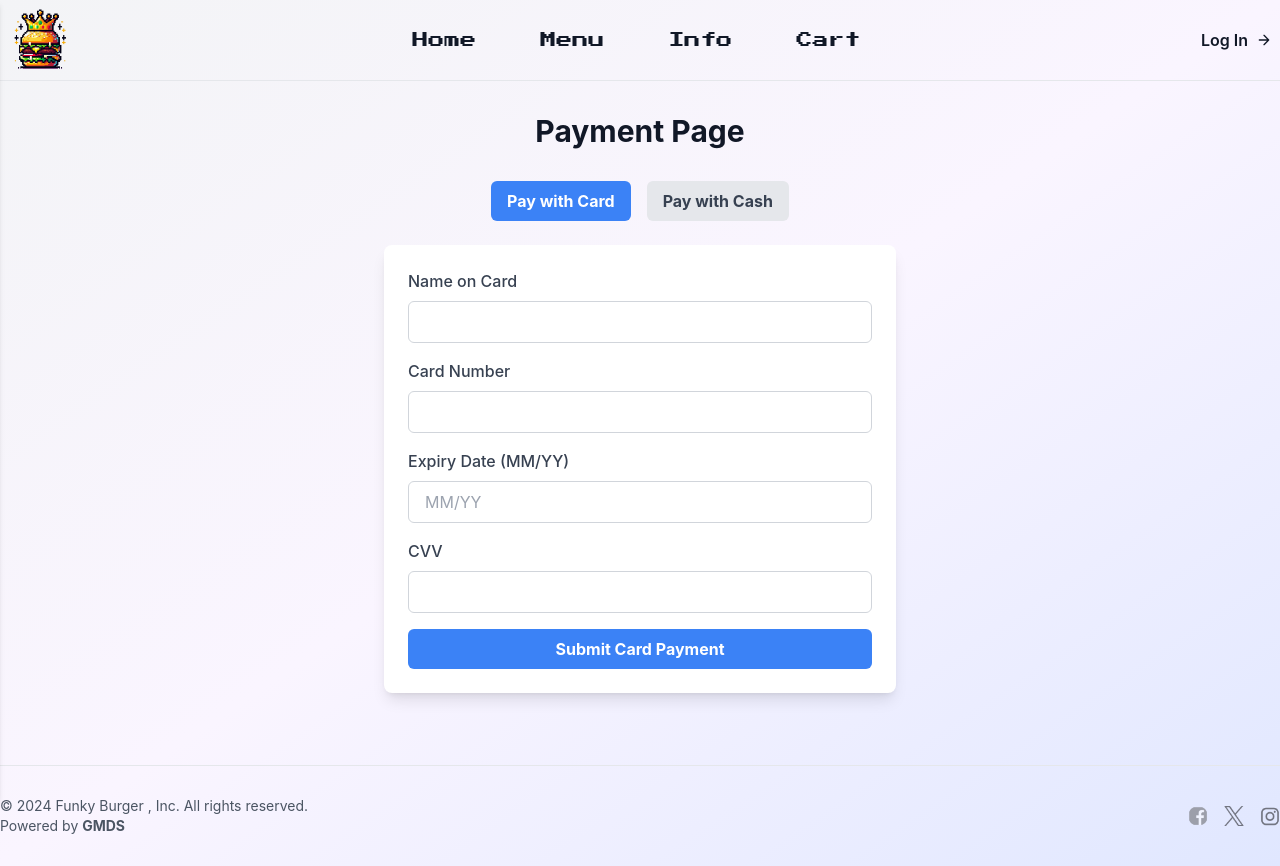
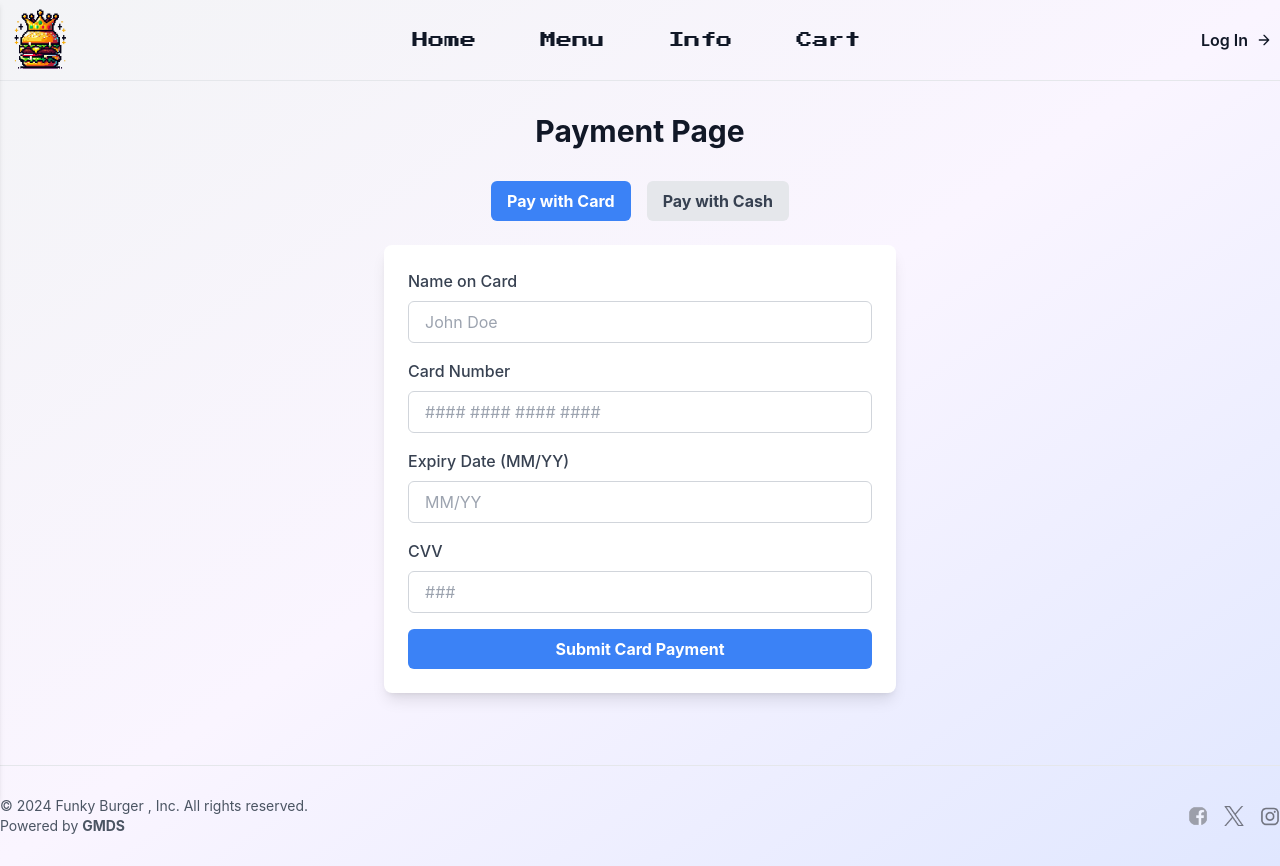
Before and after one commit to mandwras/Funky-Burger, a Next.js app: page /pay in a window 1280 px wide. Built offline with nearby package versions, Linux system fonts and the light colour scheme.

Commit message:
payment page improved/logic not finished

```diff
--- a/src/app/hooks/useCart.js
+++ b/src/app/hooks/useCart.js
@@ -105,6 +105,13 @@ const useCart = () => {
     };
   };
 
+  //empty cart on checkout function
+  const emptyCart = () => {
+      setCart([]);
+      localStorage.removeItem("cart");
+      console.log("Cart is empty")
+  };
+
   return {
     isCartVisible,
     isCartButtonVisible,
@@ -113,6 +120,7 @@ const useCart = () => {
     closeCart,
     handleAddToCart,
     setCart,
+    emptyCart,
   };
 };
 
--- a/src/app/pay/page.js
+++ b/src/app/pay/page.js
@@ -1,21 +1,24 @@
-"use client"
-import React, { useState } from "react";
+"use client";
+import React, { useEffect, useState } from "react";
 import Header from "../components/header";
 import Footer from "../components/footer";
+import useCart from "../hooks/useCart"; // Import the useCart hook
 
 const PaymentPage = () => {
-  const [paymentMethod, setPaymentMethod] = useState("card"); // Default to card payment
+  const { emptyCart } = useCart();
+  const [paymentMethod, setPaymentMethod] = useState("card");
   const [cardNumber, setCardNumber] = useState("");
   const [expiryDate, setExpiryDate] = useState("");
   const [cvv, setCvv] = useState("");
   const [nameOnCard, setNameOnCard] = useState("");
   const [error, setError] = useState("");
 
+
   const handlePayment = (e) => {
     e.preventDefault();
 
     if (paymentMethod === "card") {
-      // Basic validation for card payment
+      // Validation for card payment
       if (!cardNumber || !expiryDate || !cvv || !nameOnCard) {
         setError("Please fill in all card details.");
         return;
@@ -29,12 +32,17 @@ const PaymentPage = () => {
         return;
       }
       setError("");
+
       alert("Card Payment Successful!");
+      emptyCart(); // Empty the cart after payment
     } else {
       // Cash payment logic
       alert("Cash Payment Selected! Please pay at the counter.");
+      emptyCart(); // Empty the cart after payment
     }
   };
+
+
 
   return (
     <div className="bg-gradient-to-br from-gray-100 via-purple-50 to-indigo-100 min-h-screen">
@@ -89,7 +97,8 @@ const PaymentPage = () => {
               <input
                 type="text"
                 id="nameOnCard"
-                className="w-full px-4 py-2 border border-gray-300 rounded-md focus:outline-none focus:ring-2 focus:ring-blue-500"
+                placeholder="John Doe"
+                className="text-gray-600 w-full px-4 py-2 border border-gray-300 rounded-md focus:outline-none focus:ring-2 focus:ring-blue-500"
                 value={nameOnCard}
                 onChange={(e) => setNameOnCard(e.target.value)}
               />
@@ -105,9 +114,15 @@ const PaymentPage = () => {
               <input
                 type="text"
                 id="cardNumber"
-                className="w-full px-4 py-2 border border-gray-300 rounded-md focus:outline-none focus:ring-2 focus:ring-blue-500"
+                className="text-gray-600 w-full px-4 py-2 border border-gray-300 rounded-md focus:outline-none focus:ring-2 focus:ring-blue-500"
                 value={cardNumber}
-                onChange={(e) => setCardNumber(e.target.value)}
+                onChange={(e) => {
+                  const input = e.target.value.replace(/\D/g, "");
+                  const formatted = input.replace(/(.{4})/g, "$1 ").trim();
+                  setCardNumber(formatted);
+                }}
+                maxLength={19}
+                placeholder="#### #### #### ####"
               />
             </div>
 
@@ -121,10 +136,16 @@ const PaymentPage = () => {
               <input
                 type="text"
                 id="expiryDate"
-                className="w-full px-4 py-2 border border-gray-300 rounded-md focus:outline-none focus:ring-2 focus:ring-blue-500"
+                className="text-gray-600 w-full px-4 py-2 border border-gray-300 rounded-md focus:outline-none focus:ring-2 focus:ring-blue-500"
                 placeholder="MM/YY"
                 value={expiryDate}
-                onChange={(e) => setExpiryDate(e.target.value)}
+                onChange={(e) => {
+                  let value = e.target.value.replace(/\D/g, "");
+                  if (value.length > 2) {
+                    value = value.slice(0, 2) + "/" + value.slice(2, 4);
+                  }
+                  setExpiryDate(value);
+                }}
               />
             </div>
 
@@ -138,9 +159,11 @@ const PaymentPage = () => {
               <input
                 type="text"
                 id="cvv"
-                className="w-full px-4 py-2 border border-gray-300 rounded-md focus:outline-none focus:ring-2 focus:ring-blue-500"
+                placeholder="###"
+                className="text-gray-600 w-full px-4 py-2 border border-gray-300 rounded-md focus:outline-none focus:ring-2 focus:ring-blue-500"
                 value={cvv}
                 onChange={(e) => setCvv(e.target.value)}
+                maxLength={3}
               />
             </div>
 
```
